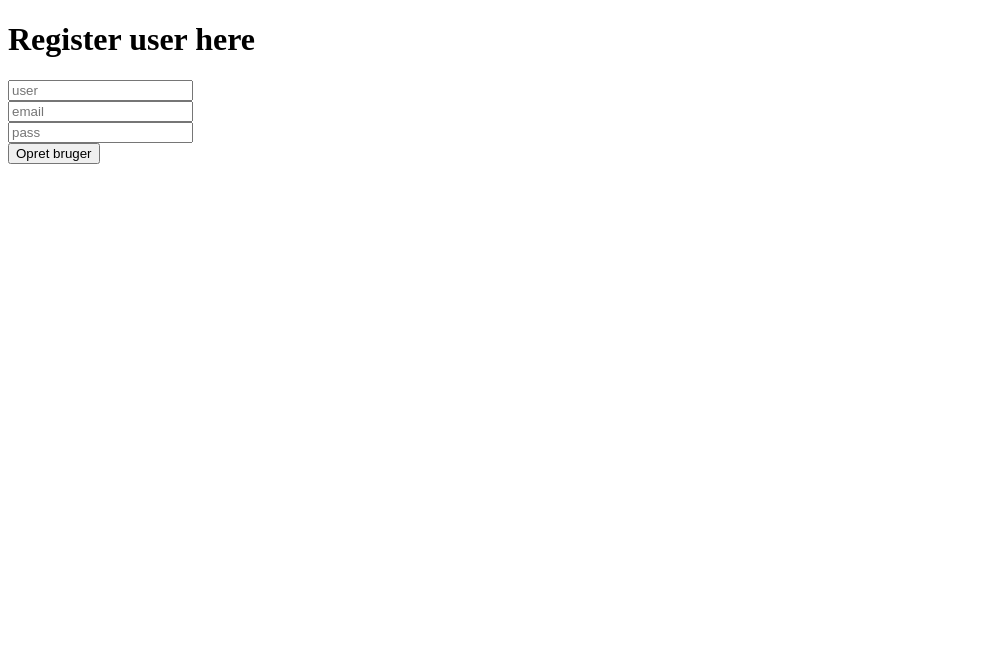
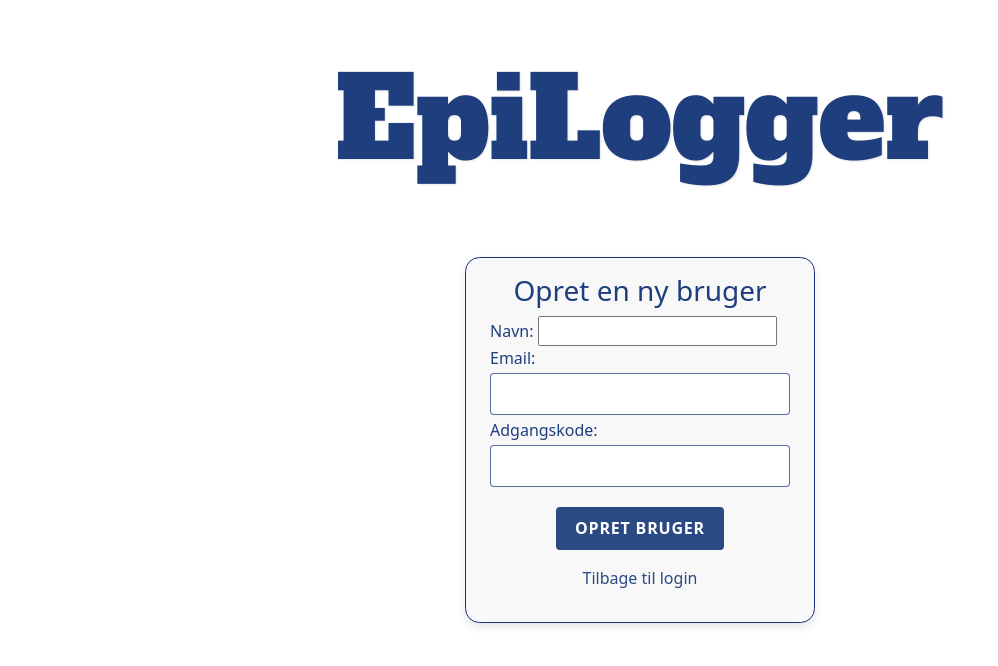
Before and after one commit to brokoline/EpiLogger, a SvelteKit app: page /register in a window 1280 px wide. Shown: the top 666 px of the page, without its empty margins (0-998 px from the left). Built offline with nearby package versions, Linux system fonts and the light colour scheme.

Commit message:
IT JUST WORKS (ISH)

```diff
--- a/package.json
+++ b/package.json
@@ -28,6 +28,7 @@
 		"@prisma/client": "^5.13.0",
 		"@sveltestrap/sveltestrap": "^6.2.7",
 		"bcryptjs": "^2.4.3",
-		"jsonwebtoken": "^9.0.2"
+		"jsonwebtoken": "^9.0.2",
+		"svelte-routing": "^2.12.0"
 	}
 }
--- a/src/routes/+page.svelte
+++ b/src/routes/+page.svelte
@@ -1,2 +1,145 @@
-<h1>Welcome to SvelteKit</h1>
-<p>Visit <a href="https://kit.svelte.dev">kit.svelte.dev</a> to read the documentation</p>
+<svelte:head>
+    <title>New Page | Velzon - Svelte Admin & Dashboard Template</title>
+  </svelte:head>
+
+
+  <link href="https://fonts.googleapis.com/css2?family=Alfa+Slab+One&display=swap" rel="stylesheet">
+  <link rel="stylesheet" href="https://cdn.jsdelivr.net/npm/bootstrap@5.3.2/dist/css/bootstrap.min.css"/>
+
+  <script>
+    import { Container, Row, Col, Input, Button } from '@sveltestrap/sveltestrap';
+
+    const md = { size: 4, offset: 4 };
+    const sm = { size: 6, offset: 3 };
+
+    let username = '';
+    let password = '';
+
+    const login = async () => {
+      const response = await fetch('/api/login', {
+        method: 'POST',
+        headers: {
+          'Content-Type': 'application/json'
+        },
+        body: JSON.stringify({ username, password })
+      });
+      const result = await response.text();
+      if (response.status === 200) {
+        window.location = '/dashboard';
+      } else {
+        alert('Forkert brugernavn eller password');
+      }
+    };
+  </script>
+
+
+
+<div id="epiExplorerHeader">EpiLogger</div>
+
+<div class="login-container">
+  <h3>Velkommen</h3>
+  <div class="form-group">
+    <label for="username">Brugernavn:</label>
+    <input type="text" id="username" bind:value={username} />
+  </div>
+  <div class="form-group">
+    <label for="password">Adgangskode:</label>
+    <input type="password" id="password" bind:value={password} />
+  </div>
+  <button on:click={login}>Log Ind</button>
+  <p><a href="/register">Opret bruger</a></p>
+</div>
+
+
+
+
+<style>
+#epiExplorerHeader {
+  position: absolute;
+  font-family: 'Alfa Slab One', cursive;
+  color: #1e3e7e;
+  font-size: 7rem;
+  margin-bottom: 10rem;
+  text-shadow: 1px 1px 2px rgba(0, 0, 0, 0.1);
+  position: absolute;
+  top: calc(40% - 200px);
+  left: 50%;
+  transform: translate(-50%, -50%);
+  text-align: center;
+}
+
+.login-container {
+  width: 350px;
+  height: auto;
+  position: absolute;
+  top: 55%;
+  left: 50%;
+  transform: translate(-50%, -10%);
+  padding: 1.3em;
+  margin-top: 1rem;
+  display: flex;
+  flex-direction: column;
+  align-items: center;
+  justify-content: center;
+  background-color: #f8f8f8;
+  border-radius: 0.9rem;
+  border: 1px solid #1e2e7e;
+  box-shadow: 0 4px 10px rgba(0,0,0,0.1);
+}
+
+.form-group {
+  width: 100%;
+  margin-bottom: 1rem;
+}
+
+input[type="text"],
+input[type="password"] {
+  width: 100%;
+  padding: 0.5rem;
+  margin: 0.2rem 0;
+  border: 1px solid #2b4a84cc;
+  border-radius: 0.25rem;
+  box-sizing: border-box;
+}
+
+button {
+  color: #ffffff;
+  background-color: #2b4a84;
+  padding: 0.6rem 1.2rem;
+  margin-top: 1rem;
+  margin-bottom: 1rem;
+  border: none;
+  border-radius: 0.25rem;
+  font-weight: bold;
+  text-transform: uppercase;
+  letter-spacing: 0.05rem;
+  transition: background-color 0.2s;
+}
+
+button:hover {
+  color: #ffffff;
+  background-color: #233e70;
+  cursor: pointer;
+}
+
+.login-container {
+  position: absolute;
+  top: 50%;
+  left: 50%;
+  transform: translate(-50%, -50%);
+  color: #1e3e7e;
+}
+
+/* 'Opret bruger' link */
+p a {
+  color: #2b4a84;
+  text-decoration: none;
+  margin-top: 1rem;
+}
+
+p a:hover {
+  color: #233e70;
+  font-weight: bold;
+  text-decoration: underline;
+}
+</style>
--- /dev/null
+++ b/src/routes/dashboard/+page.svelte
@@ -0,0 +1,107 @@
+<svelte:head>
+  <title>User Dashboard | Velzon - Svelte Admin & Dashboard Template</title>
+</svelte:head>
+
+<link href="https://fonts.googleapis.com/css2?family=Alfa+Slab+One&display=swap" rel="stylesheet">
+<link rel="stylesheet" href="https://cdn.jsdelivr.net/npm/bootstrap@5.3.2/dist/css/bootstrap.min.css"/>
+
+<script>
+  import { Container, Row, Col, Card, Button } from '@sveltestrap/sveltestrap';
+  import { onMount } from 'svelte';
+
+  let userData = {};
+
+  onMount(async () => {
+    const response = await fetch('/api/user', {
+      method: 'GET',
+      headers: {
+        'Content-Type': 'application/json'
+      }
+    });
+    if (response.status === 200) {
+      userData = await response.json();
+    } else {
+      alert('Failed to fetch user data');
+    }
+  });
+
+  const handleFileUpload = (event) => {
+    // Upload logic here
+  };
+
+  const fetchHistory = () => {
+    // Fetch history logic here
+  };
+
+  const logout = () => {
+    // Logout logic
+    window.location = '/';
+  };
+</script>
+
+
+<center>
+<div id="epiExplorerHeader">EpiLogger</div>
+<div class="dashboard-container">
+  <h3>Velkommen, {userData.name || 'bruger'}</h3>
+  <div>
+    <p> <a href="/upload" class="button-link">Upload et billede til din EpiLog</a><p></p>
+    <p> <a href="/history" class="button-link">Hent Din EpiHistorik</a><p></p>
+    <p><a href="/logout" class="button-link button-logout">Log ud</a><p>
+  </div>
+</div>
+
+</center>
+
+
+
+<style>
+#epiExplorerHeader {
+  font-family: 'Alfa Slab One', cursive;
+  color: #1e3e7e;
+  font-size: 7rem;
+  text-shadow: 1px 1px 2px rgba(0, 0, 0, 0.1);
+  position: absolute;
+  top: calc(40% - 200px);
+  left: 50%;
+  transform: translate(-50%, -50%);
+  text-align: center;
+}
+
+.dashboard-container {
+  width: 500px;
+  height: auto;
+  position: absolute;
+  top: 55%;
+  left: 50%;
+  transform: translate(-50%, -80%);
+  padding: 2.6rem;
+  display: flex;
+  flex-direction: column;
+  align-items: center;
+  justify-content: center;
+  background-color: #f8f8f8;
+  border-radius: 0.9rem;
+  border: 1px solid #1e2e7e;
+  box-shadow: 0 4px 10px rgba(0,0,0,0.1);
+}
+
+
+
+
+
+
+  /* link */
+p a {
+  color: #2b4a84;
+  text-decoration: none;
+  margin-top: 1rem;
+}
+
+p a:hover {
+  color: #233e70;
+  font-weight: bold;
+  text-decoration: underline;
+}
+
+</style>
--- a/src/routes/register/+page.svelte
+++ b/src/routes/register/+page.svelte
@@ -1,4 +1,16 @@
+<svelte:head>
+    <title>New user page | Velzon - Svelte Admin & Dashboard Template</title>
+  </svelte:head>
+
+
+  <link href="https://fonts.googleapis.com/css2?family=Alfa+Slab+One&display=swap" rel="stylesheet">
+  <link rel="stylesheet" href="https://cdn.jsdelivr.net/npm/bootstrap@5.3.2/dist/css/bootstrap.min.css"/>
+
+
+
+
 <script>
+    import { navigate } from 'svelte-routing';
     let user = '';
     let email = '';
     let pass = '';
@@ -14,12 +26,125 @@
                 pass: pass
             })
         });
+        navigate('/');
     };
+</script>
 
-</script>
-<h1>Register user here</h1>
-<div><input bind:value={user} placeholder="user" /></div>
-<div><input bind:value={email} placeholder="email" /></div>
-<div><input bind:value={pass} placeholder="pass" /></div>
 
-<button on:click={addUser}>Opret bruger</button>
+<div id="epiExplorerHeader">EpiLogger</div>
+<div class="login-container">
+  <h3>Opret en ny bruger</h3>
+  <div class="form-group">
+    <label for="user">Navn:</label>
+    <input type="user" id="user" bind:value={user} />
+  </div>
+  <div class="form-group">
+    <label for="email">Email:</label>
+    <input type="email" id="email" bind:value={email} />
+  </div>
+  <div class="form-group">
+    <label for="pass">Adgangskode:</label>
+    <input type="pass" id="pass" bind:value={pass} />
+  </div>
+  <button on:click={addUser}>Opret bruger</button>
+  <p><a href="/">Tilbage til login</a></p>
+
+</div>
+
+
+
+
+<style>
+  #epiExplorerHeader {
+      position: absolute;
+      font-family: 'Alfa Slab One', cursive;
+      color: #1e3e7e;
+      font-size: 7rem;
+      margin-bottom: 10rem;
+      text-shadow: 1px 1px 2px rgba(0, 0, 0, 0.1);
+      position: absolute;
+      top: calc(40% - 200px);
+      left: 50%;
+      transform: translate(-50%, -50%);
+      text-align: center;
+  }
+
+  .login-container {
+      width: 350px;
+      max-width: 100%;
+      min-height: 300px;
+      top: calc(40% - 200px);
+      height: auto;
+      position: absolute;
+      top: 50%;
+      left: 50%;
+      transform: translate(-50%, -50%);
+      padding: 1rem;
+      margin-top: 2.5rem;
+      display: flex;
+      flex-direction: column;
+      align-items: center;
+      justify-content: center;
+      background-color: #f8f8f8;
+      border-radius: 0.9rem;
+      border: 1px solid #1e2e7e;
+      box-shadow: 0 4px 10px rgba(0,0,0,0.1);
+  }
+
+  .form-group {
+      width: calc(100% - 1rem);
+      margin-bottom: 0.01rem;
+  }
+
+  input[type="email"],
+  input[type="pass"] {
+      width: 100%;
+      padding: 0.5rem;
+      margin: 0.2rem 0;
+      border: 1px solid #2b4a84cc;
+      border-radius: 0.25rem;
+      box-sizing: border-box;
+  }
+
+  button {
+      color: #ffffff;
+      background-color: #2b4a84;
+      padding: 0.6rem 1.2rem;
+      margin-top: 1rem;
+      margin-bottom: 1rem;
+      border: none;
+      border-radius: 0.25rem;
+      font-weight: bold;
+      text-transform: uppercase;
+      letter-spacing: 0.05rem;
+      transition: background-color 0.2s;
+  }
+
+  button:hover {
+      color: #ffffff;
+      background-color: #233e70;
+      cursor: pointer;
+  }
+
+  .login-container {
+      position: absolute;
+      top: 50%;
+      left: 50%;
+      transform: translate(-50%, -50%);
+      color: #1e3e7e;
+  }
+
+  /* 'tilbage til login' link */
+  p a {
+      display: block;
+      color: #2b4a84;
+      text-decoration: none;
+      text-align: center;
+  }
+
+  p a:hover {
+      color: #233e70;
+      font-weight: bold;
+      text-decoration: underline;
+  }
+  </style>
```
Also changed, not shown: 1 other file (tests, documents, lock files or other folders).
